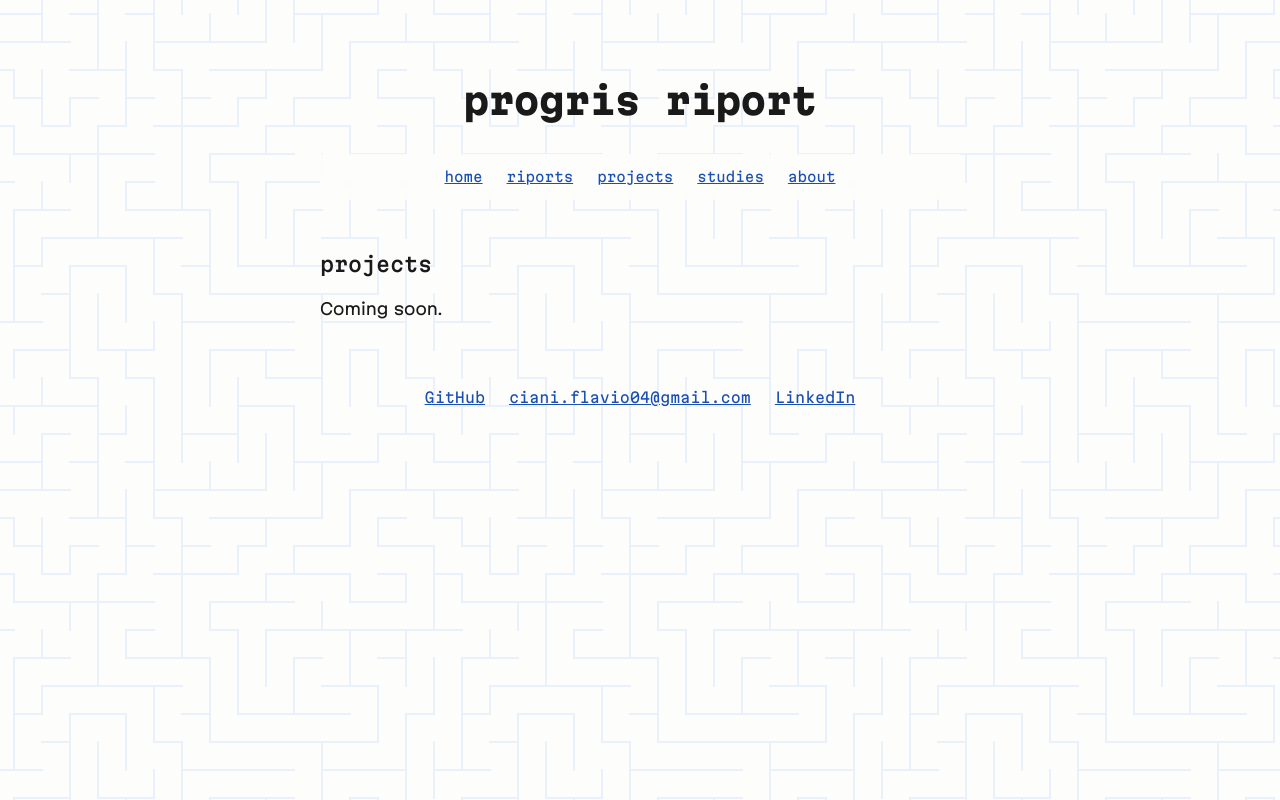
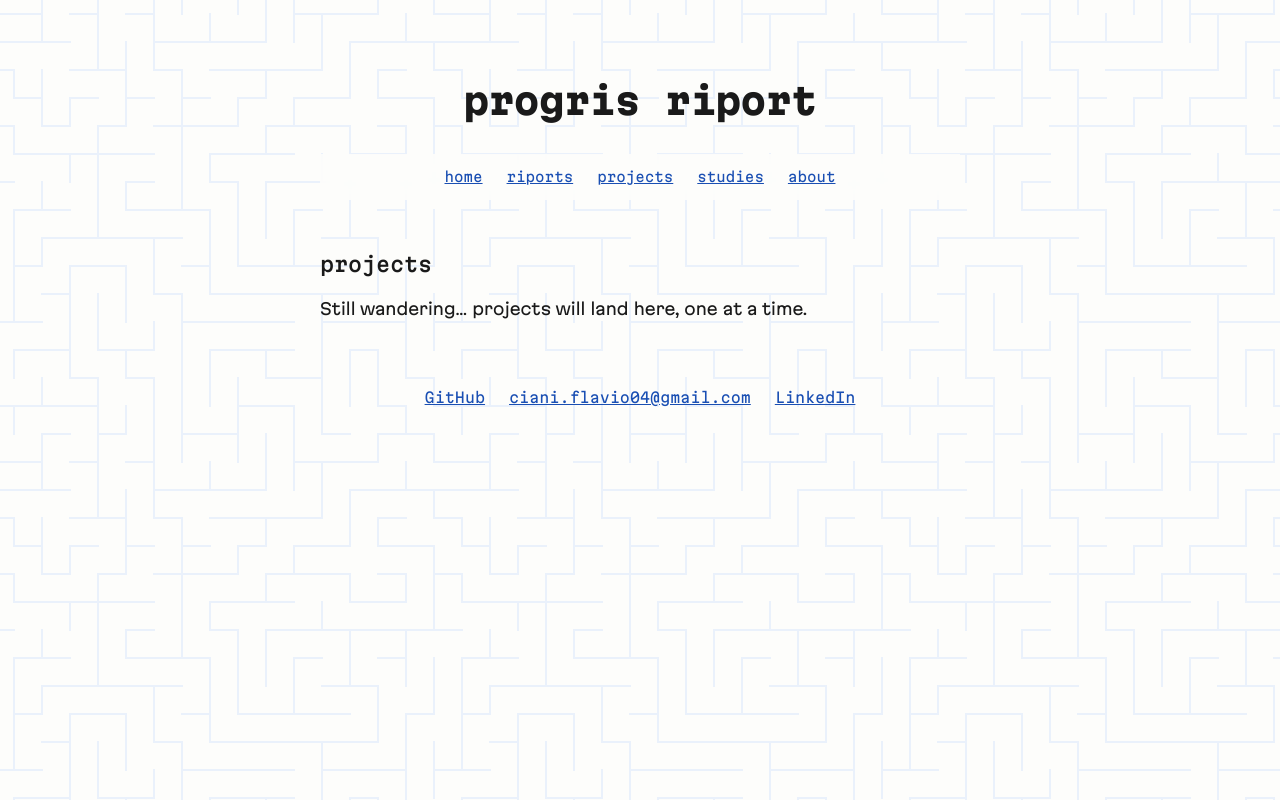
Before and after one commit to progrisriport/progrisriport.github.io, a plain HTML site: page projects/index.html in a window 1280 px wide. Drawn offline with Linux system fonts and the light colour scheme.

Commit message:
Empty sections: still wandering, not coming soon
Co-Authored-By: Claude Opus 5.5 <noreply@anthropic.com>

```diff
--- a/projects/index.html
+++ b/projects/index.html
@@ -34,7 +34,7 @@
 
         <main>
             <h2>projects</h2>
-            <p>Coming soon.</p>
+            <p>Still wandering… projects will land here, one at a time.</p>
         </main>
 
         <footer>
```
Also changed, not shown: studies/index.html (+1 -1 lines).
